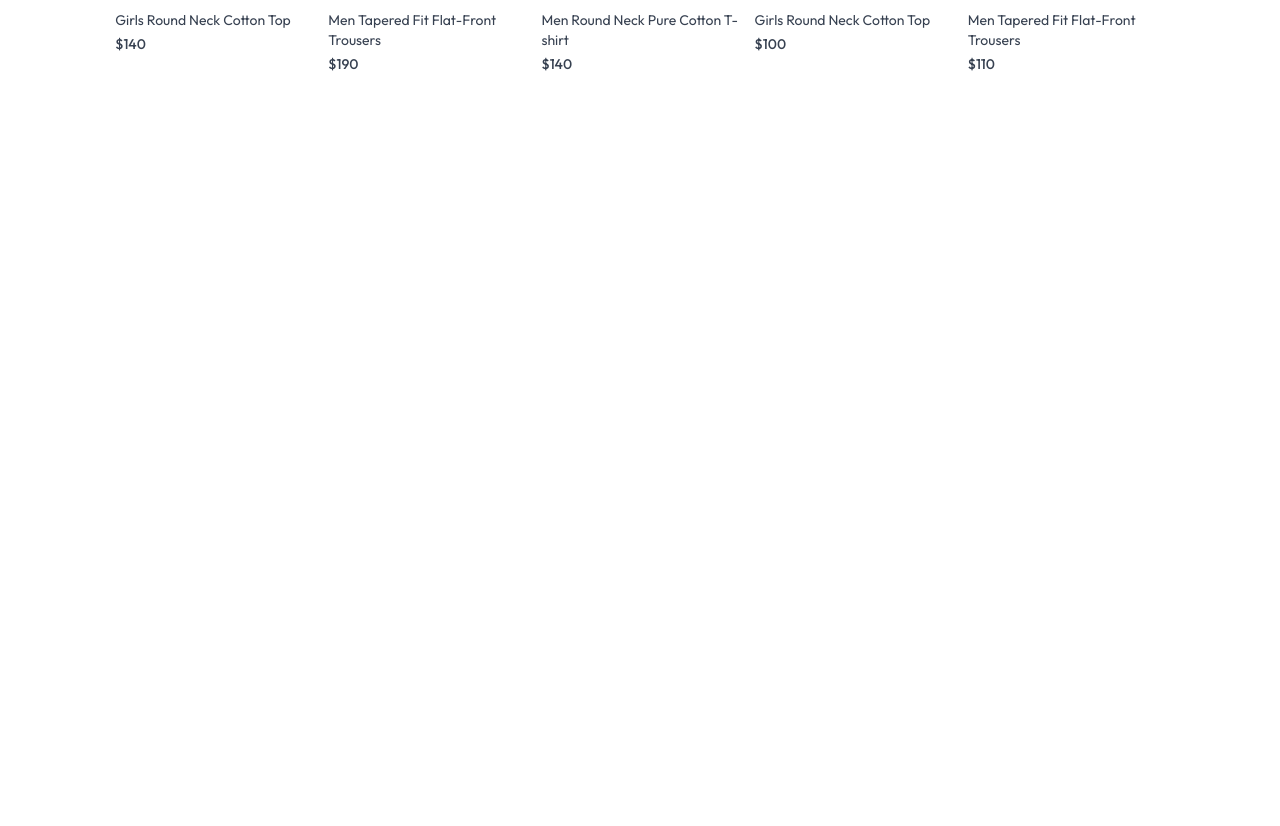
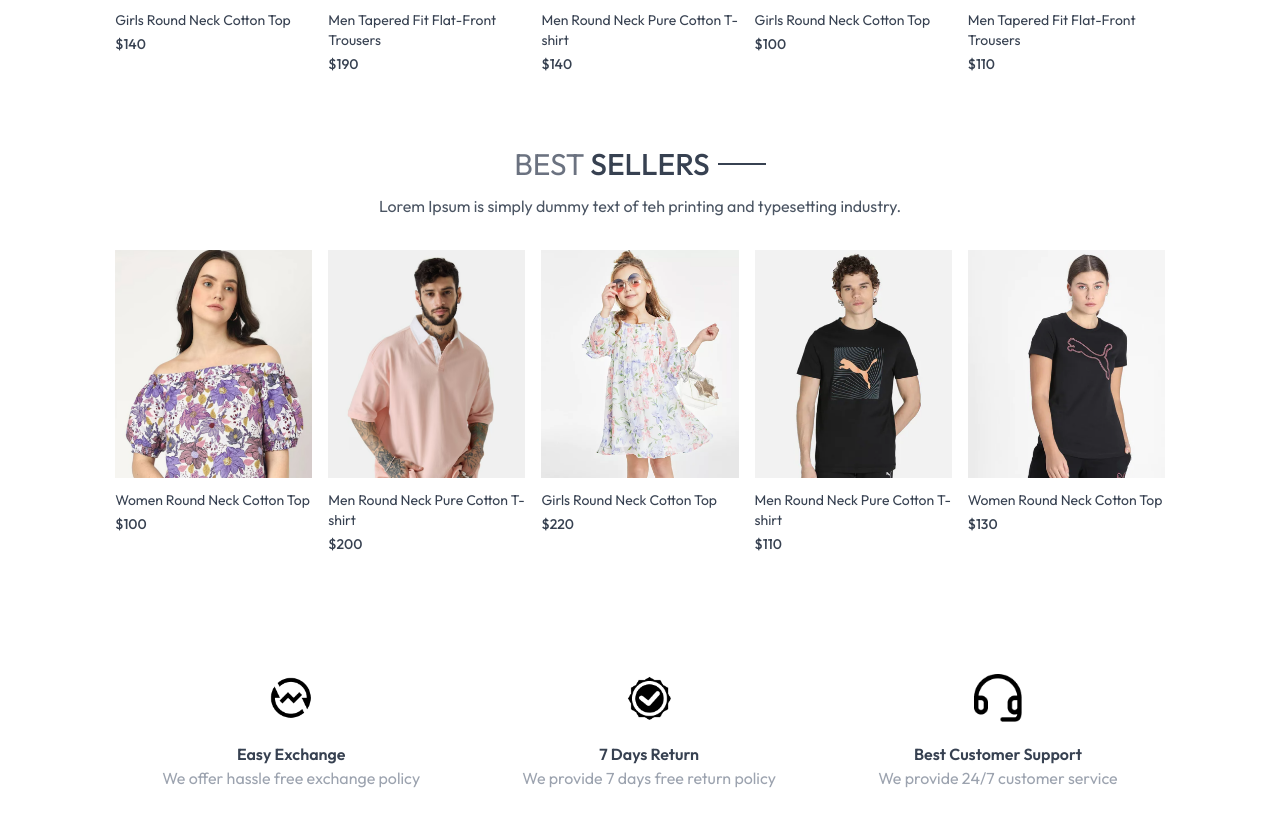
Before and after one commit to Mahrjose/Forever, a React (Vite) app in the folder frontend/: page / in a window 1280 px wide. Shown: the part 1235-2061 px from the top of the page. Before the commit the page ends 1349 px from the top, so only its background shows below. Built offline with nearby package versions, Linux system fonts and the light colour scheme.

Commit message:
Add BestSeller & Policy section components to Homepage

```diff
--- a/frontend/src/components/BestSeller.jsx
+++ b/frontend/src/components/BestSeller.jsx
@@ -1,15 +1,43 @@
 import React, { useContext, useEffect, useState } from "react";
 import { ShopContext } from "../context/ShopContext";
+import Title from "./Title";
+import ProductItem from "./ProductItem";
 
 const BestSeller = () => {
   const { products } = useContext(ShopContext);
   const [bestSeller, setBestSeller] = useState([]);
 
+  console.log(products)
+
   useEffect(() => {
-    const bestProduct = products.fileter((item) => item.bestSeller);
+    const bestProduct = products.filter((item) => item.bestseller);
+    console.log(bestProduct)
+    setBestSeller(bestProduct.slice(0, 5));
   }, []);
 
-  return <div>BestSeller</div>;
+  return (
+    <div className="my-10">
+      <div className="text-center text-3xl py-8">
+        <Title text1={"BEST"} text2={"SELLERS"} />
+        <p className="w-3/4 m-auto text-xs sm:text-sm md:text-base text-gray-600">
+          Lorem Ipsum is simply dummy text of teh printing and typesetting
+          industry.
+        </p>
+      </div>
+
+      <div className="grid grid-cols-2 sm:grid-cols-3 md:grid-cols-4 lg:grid-cols-5 gap-4 gap-y-6">
+        {bestSeller.map((item, index) => (
+          <ProductItem
+            key={index}
+            id={item._id}
+            image={item.image}
+            name={item.name}
+            price={item.price}
+          />
+        ))}
+      </div>
+    </div>
+  );
 };
 
 export default BestSeller;
--- /dev/null
+++ b/frontend/src/components/Policy.jsx
@@ -0,0 +1,26 @@
+import React from "react";
+import { assets } from "../assets/frontend-assets/assets";
+
+const Policy = () => {
+  return (
+    <div className="flex flex-col sm:flex-row justify-around gap-12 sm:gap-2 text-center py-20 text-xs sm:text-sm md:text-base text-gray-700">
+      <div>
+        <img src={assets.exchange_icon} className="w-12 m-auto mb-5" alt="" />
+        <p className="font-semibold">Easy Exchange</p>
+        <p className="text-gray-400"> We offer hassle free exchange policy </p>
+      </div>
+      <div>
+        <img src={assets.quality_icon} className="w-12 m-auto mb-5" alt="" />
+        <p className="font-semibold">7 Days Return </p>
+        <p className="text-gray-400">We provide 7 days free return policy</p>
+      </div>
+      <div>
+        <img src={assets.support_img} className="w-12 m-auto mb-5" alt="" />
+        <p className="font-semibold">Best Customer Support</p>
+        <p className="text-gray-400"> We provide 24/7 customer service </p>
+      </div>
+    </div>
+  );
+};
+
+export default Policy;
--- a/frontend/src/pages/Home.jsx
+++ b/frontend/src/pages/Home.jsx
@@ -1,12 +1,16 @@
 import React from "react";
 import Hero from "../assets/frontend-assets/Hero";
 import LatestCollection from "../components/LatestCollection";
+import BestSeller from "../components/BestSeller";
+import Policy from "../components/Policy";
 
 const Home = () => {
   return (
     <div>
       <Hero />
       <LatestCollection />
+      <BestSeller />
+      <Policy/>
     </div>
   );
 };
```
